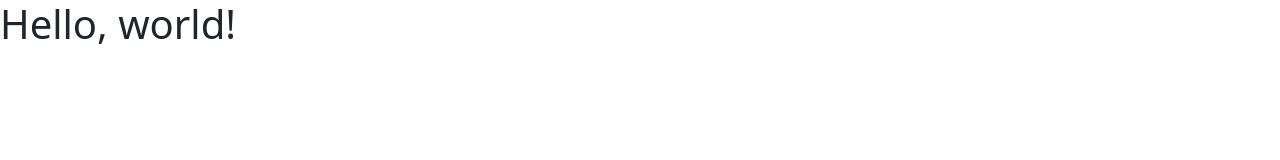
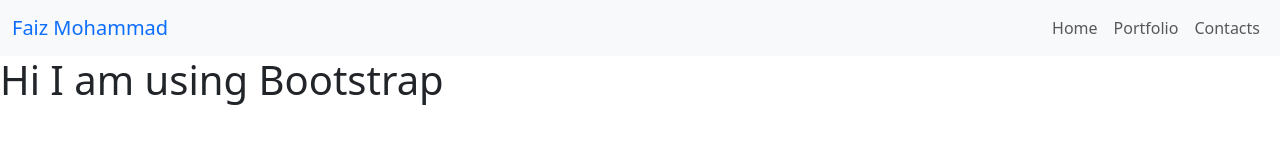
Before and after one commit to the-faizmohammad/portfolio-Bootstraps, a website: page index.html in a window 1280 px wide. Drawn offline with nearby package versions, Linux system fonts and the light colour scheme.

Commit message:
update index to html

```diff
--- a/index.html
+++ b/index.html
@@ -7,7 +7,28 @@
     <link href="https://cdn.jsdelivr.net/npm/bootstrap@5.3.0/dist/css/bootstrap.min.css" rel="stylesheet" integrity="sha384-9ndCyUaIbzAi2FUVXJi0CjmCapSmO7SnpJef0486qhLnuZ2cdeRhO02iuK6FUUVM" crossorigin="anonymous">
   </head>
   <body>
-    <h1>Hello, world!</h1>
+    <nav class="navbar navbar-expand-lg navbar-light bg-light">
+        <div class="container-fluid">
+          <a class="navbar-brand text-primary" href="#">Faiz Mohammad</a>
+          <div class="navbar-toggler">
+            <img src="hamburger-icon.png" alt="Hamburger Icon" width="30" height="30">
+          </div>
+          <div class="collapse navbar-collapse justify-content-end" id="navbarNav">
+            <ul class="navbar-nav">
+              <li class="nav-item">
+                <a class="nav-link" href="#">Home</a>
+              </li>
+              <li class="nav-item">
+                <a class="nav-link" href="#">Portfolio</a>
+              </li>
+              <li class="nav-item">
+                <a class="nav-link" href="#">Contacts</a>
+              </li>
+            </ul>
+          </div>
+        </div>
+      </nav>
+      <h1>Hi I am using Bootstrap</h1>
     <script src="https://cdn.jsdelivr.net/npm/bootstrap@5.3.0/dist/js/bootstrap.bundle.min.js" integrity="sha384-geWF76RCwLtnZ8qwWowPQNguL3RmwHVBC9FhGdlKrxdiJJigb/j/68SIy3Te4Bkz" crossorigin="anonymous"></script>
   </body>
 </html>
```
